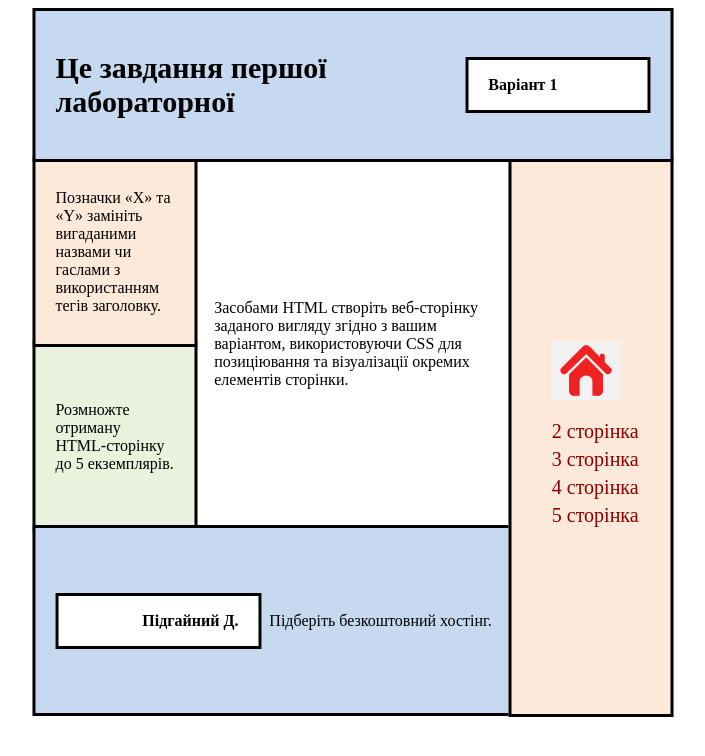
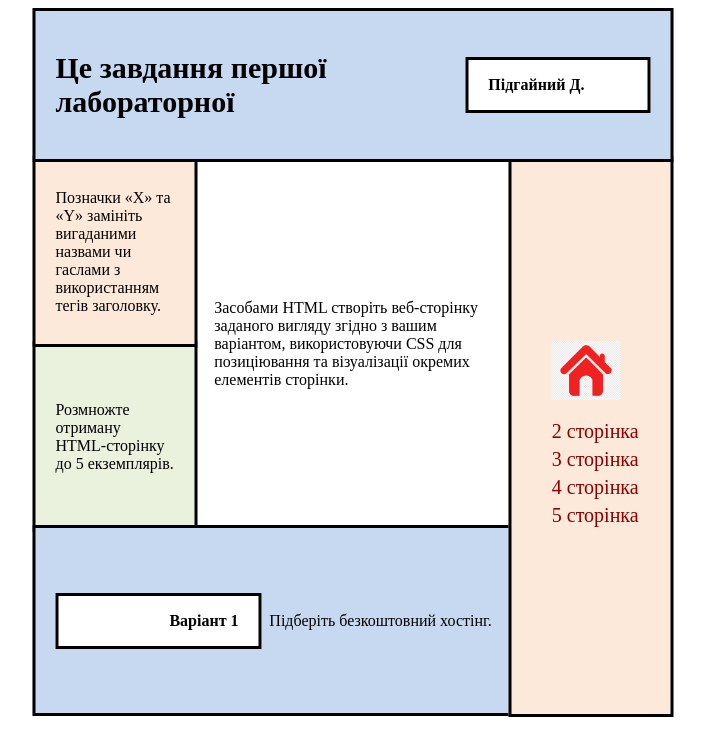
Before and after one commit to DanilPidhainyi/web_programming_labs, a plain HTML site: page lab_2/index.html in a window 1280 px wide. Shown: the whole page, without its empty margins (290-995 px from the left). Drawn offline with nearby package versions, Linux system fonts and the light colour scheme.

Commit message:
the first task

```diff
--- a/lab_2/index.html
+++ b/lab_2/index.html
@@ -7,6 +7,7 @@
     <link rel="stylesheet" href="main.css">
     <link rel="stylesheet" href="menu/menu.css">
     <script src="../node_modules/jquery/dist/jquery.js"></script>
+    <script src="main.js"></script>
 </head>
 <body>
 <div class="bloc_main">
--- /dev/null
+++ b/lab_2/main.js
@@ -0,0 +1,11 @@
+$(() => {
+
+    //1. Поміняйте місцями контент блоків «х» та «у».
+    const x = $(".bloc__1__x")
+    const y = $(".bloc__6__y")
+    const content_x = x.html();
+    x.html(y.html())
+    y.html(content_x)
+
+
+})
```
